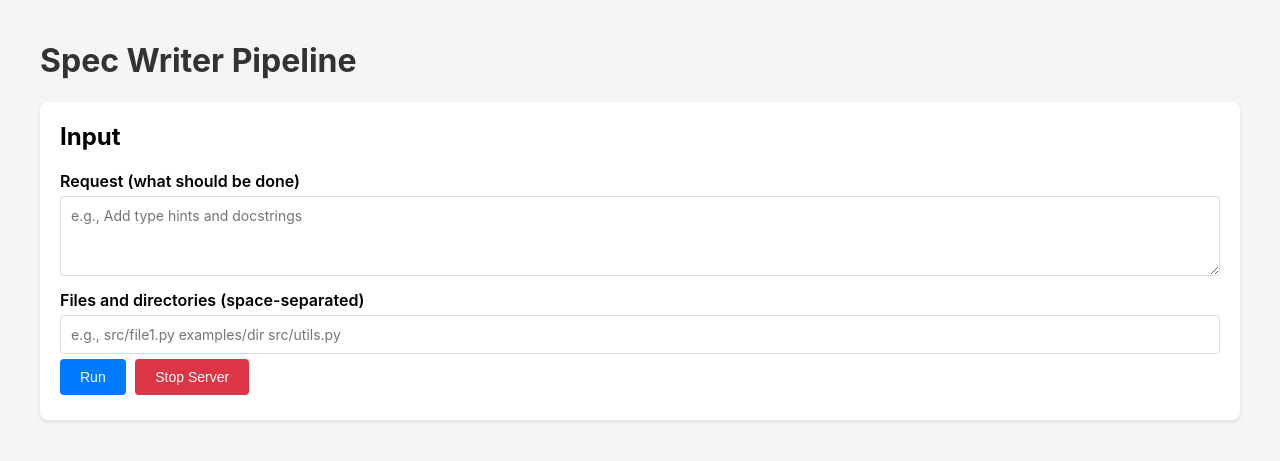
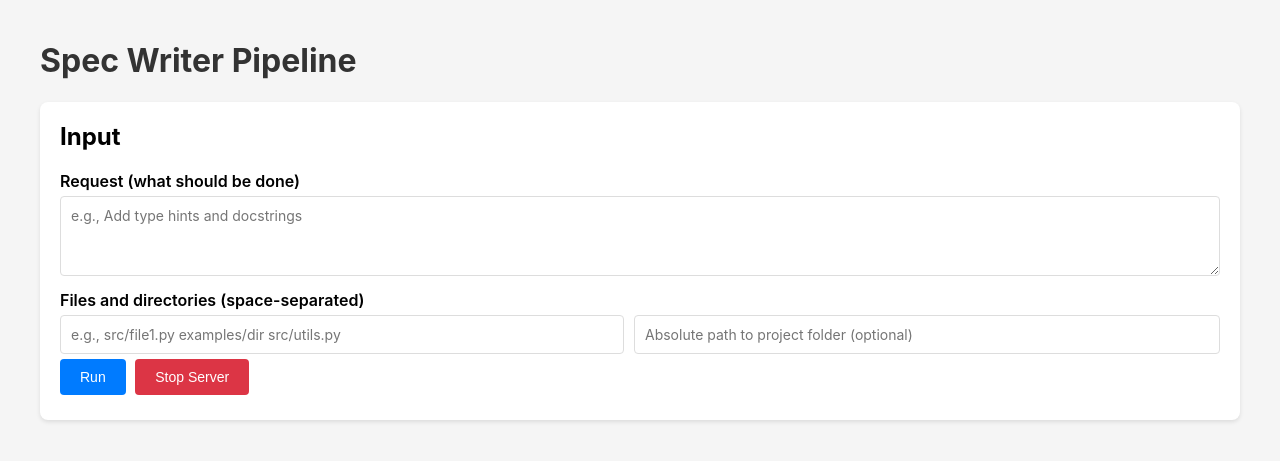
Before and after one commit to nikitkagit/neural_factory, a Python web app: template examples/spec_writer_pipeline_webserver/templates/index.html in a window 1280 px wide. Shown: the top 461 px of the page. Run offline with Jinja, Linux system fonts and the light colour scheme; the template is opened without the code that fills it, so the values that code supplies are empty.

Commit message:
feat: add absolute project path to the spec writer pipeline example

```diff
--- a/examples/spec_writer_pipeline_webserver/templates/index.html
+++ b/examples/spec_writer_pipeline_webserver/templates/index.html
@@ -25,13 +25,16 @@
         .status-message.success { background: #d4edda; border-color: #c3e6cb; color: #155724; }
         .hint { color: #666; font-size: 13px; }
         label { display: block; font-weight: 600; margin: 10px 0 5px; }
+        .input-row { display: flex; align-items: center; gap: 10px; }
+        .input-row input[type="text"] { flex: 1; }
+        .input-row label { white-space: nowrap; margin: 0; }
+        .input-field-wrapper { flex: 1; }
     </style>
 </head>
 <body>
     <h1>Spec Writer Pipeline</h1>
 
-    <!-- Single dynamic panel: its content changes with the pipeline stage
-         (working -> review -> accepted / error). No duplicated result blocks. -->
+    <!-- Single dynamic panel -->
     <div class="container" id="spec-section" style="display:none;">
         <h2 id="spec-title">Review Specification</h2>
         <p class="hint">You can edit the specification text below and the request above, then press Edit to regenerate.</p>
@@ -44,14 +47,18 @@
         <div id="review-status" class="status-message" style="display:none;"></div>
     </div>
 
-    <!-- Input form: ALWAYS visible and editable, including during review.
-         The user can change the request at any time and press Edit to regenerate. -->
+    <!-- Input form -->
     <div class="container" id="input-section">
         <h2>Input</h2>
         <label for="request-text">Request (what should be done)</label>
         <textarea id="request-text" placeholder="e.g., Add type hints and docstrings"></textarea>
-        <label for="input-text">Files and directories (space-separated)</label>
-        <input type="text" id="input-text" name="input-text" placeholder="e.g., src/file1.py examples/dir src/utils.py">
+        <label>Files and directories (space-separated)</label>
+        <div class="input-row">
+            <div class="input-field-wrapper">
+                <input type="text" id="input-text" name="input-text" placeholder="e.g., src/file1.py examples/dir src/utils.py">
+            </div>
+            <input type="text" id="project-path" name="project_path" placeholder="Absolute path to project folder (optional)">
+        </div>
         <div>
             <button class="btn-primary" id="run-btn" onclick="runPipeline()">Run</button>
             <button class="btn-danger" id="stop-btn" onclick="stopServer()">Stop Server</button>
@@ -60,10 +67,6 @@
     </div>
 
     <script>
-        // UI state machine:
-        //   busy          - a network cycle (/run, /review, /specification) is in flight
-        //   reviewPending - a specification is shown and waiting for a user decision
-        //   finished      - the spec was accepted or the server was stopped
         let busy = false;
         let reviewPending = false;
         let finished = false;
@@ -88,7 +91,6 @@
             $('retry-btn').disabled = reviewDisabled;
         }
 
-        // Render the single specification panel according to the current stage.
         function setPanel(state, text, message, messageType) {
             const panel = $('spec-section');
             if (state === 'hidden') { panel.style.display = 'none'; return; }
@@ -123,20 +125,23 @@
             updateButtons();
         }
 
-        // POST /run with the current form values and wait for the first specification.
-        // Does not manage the busy flag; callers are responsible for it.
         async function performRun() {
             const requestText = $('request-text').value.trim();
             const inputText = $('input-text').value.trim();
+            const projectPath = $('project-path').value.trim();
             if (!requestText) {
                 setPanel('error', undefined, 'Request must not be empty.', 'error');
                 return;
             }
             setPanel('working', undefined, 'Running pipeline...');
+            const payload = { request: requestText, input: inputText };
+            if (projectPath) {
+                payload.project_path = projectPath;
+            }
             const response = await fetch('/run', {
                 method: 'POST',
                 headers: { 'Content-Type': 'application/json' },
-                body: JSON.stringify({ request: requestText, input: inputText }),
+                body: JSON.stringify(payload),
             });
             const result = await response.json();
             if (result.status === 'success') {
@@ -163,8 +168,6 @@
         async function submitReview(decision) {
             if (busy || !reviewPending || finished) return;
 
-            // Send the (possibly edited) specification AND the current request,
-            // so the user can refine the task before regenerating.
             const specText = $('specification-text').value;
             const requestText = $('request-text').value.trim();
 
@@ -193,7 +196,6 @@
                 }
 
                 if (decision === 'edit') {
-                    // The graph regenerates the spec via spec_writer; long-poll for it.
                     setPanel('working', specText, 'Regenerating specification...');
                     const r = await fetch('/specification');
                     const j = await r.json();
@@ -204,8 +206,6 @@
                         setPanel('error', undefined, j.message || 'Regeneration failed', 'error');
                     }
                 } else {
-                    // Retry routes back to web_input, which waits for new form data.
-                    // Re-run with the current (possibly edited) form values.
                     setPanel('working', specText, 'Retrying with current inputs...');
                     await performRun();
                 }
```
Also changed, not shown: examples/spec_writer_pipeline_webserver/main.py (+15 -0 lines).
